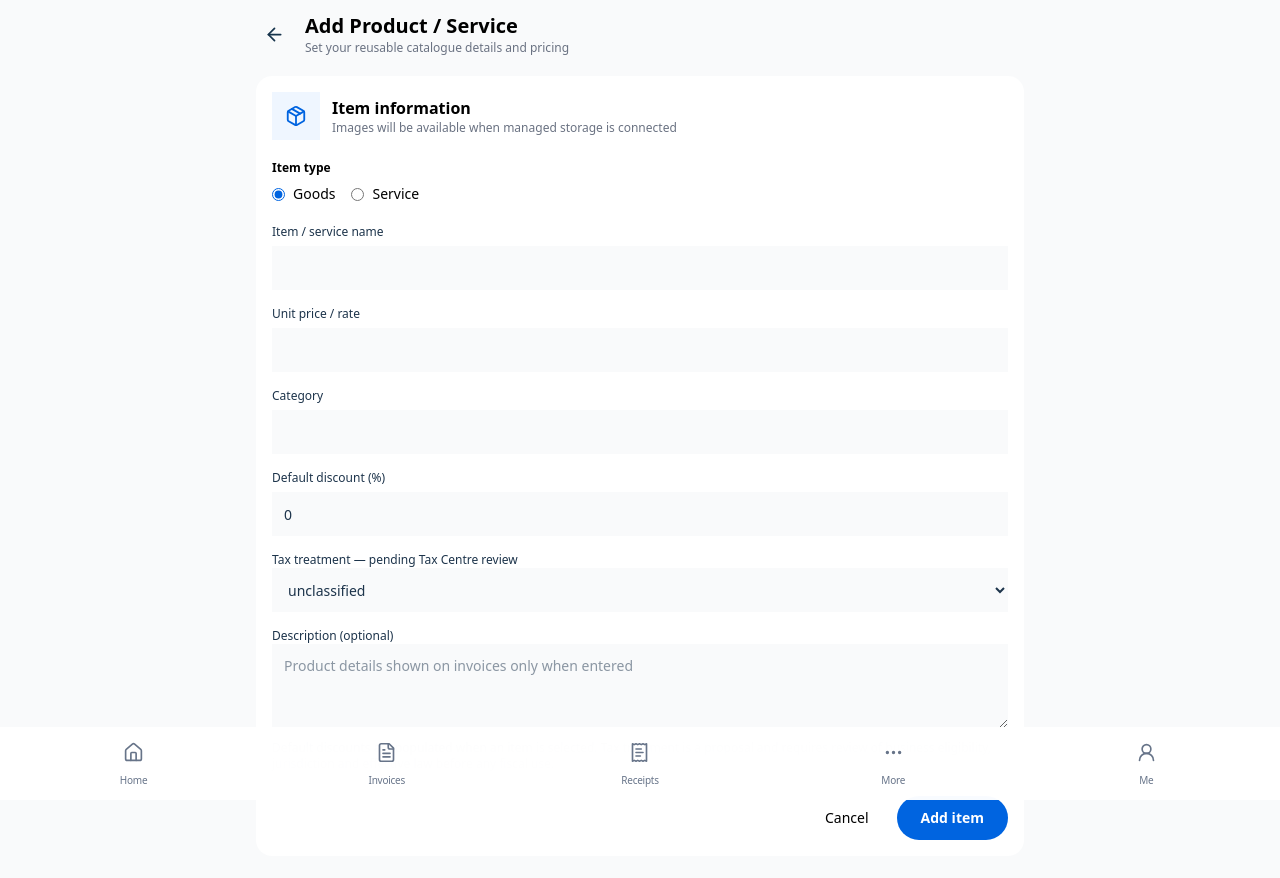
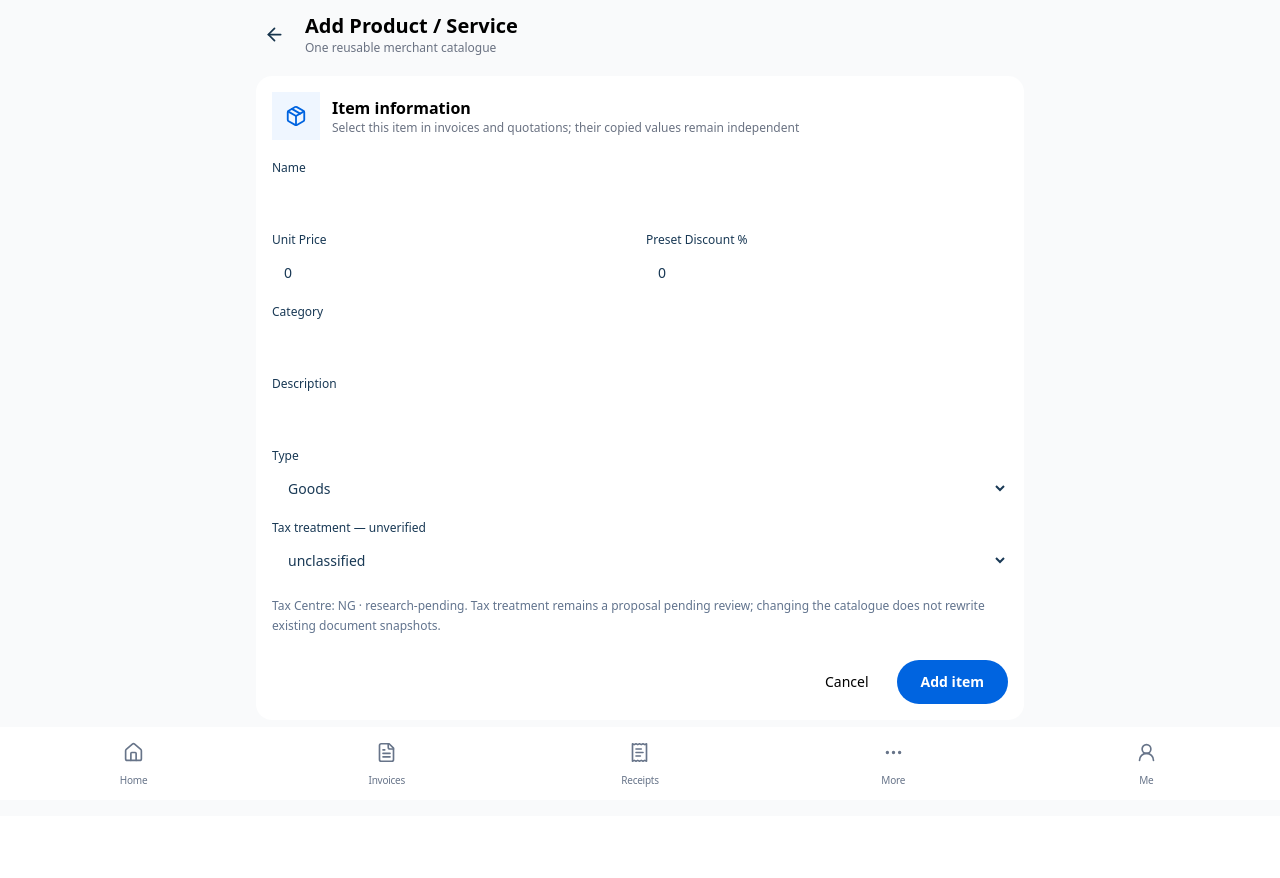
Before and after one commit to octalve-core/octalve-invoice, a Next.js app: page /dashboard/items/add in a window 1280 px wide. Shown: the top 878 px of the page. After the commit the page ends 816 px from the top, so only its background shows below. Built offline with nearby package versions, Linux system fonts and the light colour scheme.

Commit message:
Z02: replace duplicate full-page item editor with shared QuickItemEditor and catalogue validation

```diff
--- a/src/features/catalog/ItemEditor.tsx
+++ b/src/features/catalog/ItemEditor.tsx
@@ -4,44 +4,45 @@ import {useRouter} from "next/navigation";
 import {useState} from "react";
 import {ArrowLeft,Package} from "lucide-react";
 import {useMerchantPreview,type CatalogItem} from "@/src/features/merchant-preview/MerchantPreviewProvider";
-import {newCatalogPreviewId} from "@/src/features/merchant-preview/catalog-contract";
-import {taxTreatments,unclassifiedTax} from "@/src/features/tax/tax-domain";
+import {isCatalogArchived} from "@/src/features/merchant-preview/catalog-contract";
+import {QuickItemEditor,createQuickItem,emptyQuickItem} from "@/src/features/catalog/QuickItemEditor";
+
+/** The catalogue page and invoice/quotation sheets share ONE editor and merchant store. */
 export function ItemEditor({editId}:{editId?:string}){
- const router=useRouter(),{items,setItems,taxPolicy}=useMerchantPreview();
- const existing=editId?items.find(x=>x.id===editId):undefined;
- const [form,setForm]=useState<CatalogItem>(()=>existing?{...existing}:{id:"",name:"",description:"",rate:"",taxPercent:"0",discountPercent:"0",category:"",type:"goods"});
+ const router=useRouter();
+ const {items,setItems,archivedRecords,taxPolicy}=useMerchantPreview();
+ const existing=editId?items.find(item=>item.id===editId):undefined;
+ const archived=Boolean(existing&&isCatalogArchived("item",existing.id,archivedRecords));
+ const [form,setForm]=useState<CatalogItem>(()=>existing?{...existing}:emptyQuickItem());
  const [issue,setIssue]=useState("");
- const fields:({key:"name"|"rate"|"category"|"discountPercent";label:string;type?:string})[]=[
- {key:"name",label:"Item / service name"},{key:"rate",label:"Unit price / rate",type:"number"},
- {key:"category",label:"Category"},{key:"discountPercent",label:"Default discount (%)",type:"number"}
-];
  function save(){
-  const rate=Number(form.rate),disc=Number(form.discountPercent);
-  if(!form.name.trim()||!Number.isFinite(rate)||rate<0||!Number.isFinite(disc)||disc<0||disc>100){setIssue("Enter a name, non-negative price and percentage values from 0 to 100.");return;}
-  if(editId&&!existing){setIssue("This item is not in the current workspace.");return;}
-  const row={...form,id:editId||newCatalogPreviewId(),taxClassification:{...(form.taxClassification||unclassifiedTax),jurisdiction:taxPolicy.jurisdiction,review:"needs-review" as const,ruleVersion:"unverified"}};
-  setItems(p=>editId?p.map(x=>x.id===editId?row:x):[...p,row]);router.push("/dashboard/items");
+  if(editId&&(!existing||archived)){setIssue("This item is unavailable for editing. Return to Items.");return;}
+  try{
+   const prepared=createQuickItem(form,taxPolicy.jurisdiction);
+   const next=existing?{...existing,...prepared,id:existing.id}:prepared;
+   setItems(current=>existing?current.map(item=>item.id===existing.id?next:item):[...current,next]);
+   router.push("/dashboard/items");
+  }catch(error){setIssue(error instanceof Error?error.message:"Review the catalogue fields.");}
  }
  return <main className="mx-auto max-w-3xl space-y-5">
-  <header className="flex items-center gap-3"><Link href="/dashboard/items" className="rounded-full p-2 text-[#17344c]" aria-label="Back to items"><ArrowLeft size={21}/></Link><div><h1 className="text-xl font-semibold">{editId?"Edit":"Add"} Product / Service</h1><p className="text-xs text-gray-500">Set your reusable catalogue details and pricing</p></div></header>
+  <header className="flex items-center gap-3">
+   <Link href="/dashboard/items" className="rounded-full p-2 text-[#17344c]" aria-label="Back to items"><ArrowLeft size={21}/></Link>
+   <div><h1 className="text-xl font-semibold">{editId?"Edit":"Add"} Product / Service</h1><p className="text-xs text-gray-500">One reusable merchant catalogue</p></div>
+  </header>
   <div className="rounded-2xl bg-white p-4 shadow-sm sm:p-7">
-   <div className="mb-5 flex items-center gap-3"><span className="grid h-12 w-12 place-items-center rounded-xl bg-blue-50 text-[#0064E0]"><Package size={22}/></span><div><h2 className="font-semibold">Item information</h2><p className="text-xs text-gray-500">Images will be available when managed storage is connected</p></div></div>
-   <fieldset className="mb-5"><legend className="mb-2 text-xs font-semibold">Item type</legend><div className="flex gap-4">{(["goods","service"] as const).map(type=><label key={type} className="flex items-center gap-2 text-sm capitalize"><input type="radio" checked={form.type===type} onChange={()=>setForm(p=>({...p,type}))} className="accent-[#0064E0]"/>{type}</label>)}</div></fieldset>
-   <div className="grid grid-cols-1 gap-4 sm:grid-cols-2">{fields.map(({key,label,type})=><label key={key} className="flex min-w-0 flex-col gap-1.5 text-xs font-medium text-[#1d344b]">{label}
-    <input type={type||"text"} min={type==="number"?0:undefined} max={key==="discountPercent"?100:undefined} step={type==="number"?"any":undefined}
-      value={form[key]} onChange={e=>setForm(p=>({...p,[key]:e.target.value}))} className="h-11 rounded-xl border border-gray-200 bg-gray-50 px-3 text-sm outline-none focus:border-[#0064E0]"/></label>)}</div>
-   <label className="mt-4 block space-y-1.5 text-xs font-medium text-[#1d344b]">Tax treatment — pending Tax Centre review
-    <select aria-label="Item tax treatment" value={form.taxClassification?.treatment||"unclassified"} onChange={e=>setForm(p=>({...p,taxClassification:{...unclassifiedTax,jurisdiction:taxPolicy.jurisdiction,treatment:e.target.value as typeof taxTreatments[number]}}))} className="block h-11 w-full rounded-xl border border-gray-200 bg-gray-50 px-3 text-sm">
-     {taxTreatments.map(t=><option value={t} key={t}>{t.replaceAll("-"," ")}</option>)}
-    </select></label>
-   <label className="mt-4 block space-y-1.5 text-xs font-medium text-[#1d344b]">Description (optional)
-    <textarea rows={3} value={form.description} onChange={e=>setForm(p=>({...p,description:e.target.value}))}
-      placeholder="Product details shown on invoices only when entered" className="block w-full resize-y rounded-xl border border-gray-200 bg-gray-50 p-3 text-sm outline-none focus:border-[#0064E0]"/></label>
-   <p className="mt-3 text-xs text-gray-500">Default discounts are populated when an item is selected. Tax treatment is a proposal and requires review of business eligibility, jurisdiction and effective law before any fiscal use.</p>
-   {issue?<p role="alert" className="mt-3 text-xs text-red-600">{issue}</p>:null}
-   {editId&&!existing?<p className="mt-2 text-xs text-amber-600">Item not found in this session. Return to Items.</p>:null}
-   <div className="mt-6 flex flex-wrap justify-end gap-2"><Link href="/dashboard/items" className="rounded-full border px-5 py-3 text-sm">Cancel</Link>
-    <button type="button" onClick={save} className="rounded-full bg-[#0064E0] px-6 py-3 text-sm font-semibold text-white">{editId?"Update item":"Add item"}</button></div>
+   <div className="mb-5 flex items-center gap-3">
+    <span className="grid h-12 w-12 place-items-center rounded-xl bg-blue-50 text-[#0064E0]"><Package size={22}/></span>
+    <div><h2 className="font-semibold">Item information</h2><p className="text-xs text-gray-500">Select this item in invoices and quotations; their copied values remain independent</p></div>
+   </div>
+   <QuickItemEditor value={form} onChange={setForm}/>
+   <p className="mt-4 text-xs leading-5 text-slate-500">Tax Centre: {taxPolicy.jurisdiction} · {taxPolicy.version}. Tax treatment remains a proposal pending review; changing the catalogue does not rewrite existing document snapshots.</p>
+   {issue?<p role="alert" className="mt-3 text-xs text-red-700">{issue}</p>:null}
+   {editId&&!existing?<p role="alert" className="mt-2 text-xs text-amber-700">Item not found in this session.</p>:null}
+   {archived?<p role="alert" className="mt-2 text-xs text-amber-700">Archived item cannot be edited until restored.</p>:null}
+   <div className="mt-6 flex flex-wrap justify-end gap-2">
+    <Link href="/dashboard/items" className="rounded-full border px-5 py-3 text-sm">Cancel</Link>
+    <button type="button" disabled={archived||Boolean(editId&&!existing)} onClick={save} className="rounded-full bg-[#0064E0] px-6 py-3 text-sm font-semibold text-white disabled:opacity-40">{editId?"Update item":"Add item"}</button>
+   </div>
   </div>
  </main>;
 }
```
